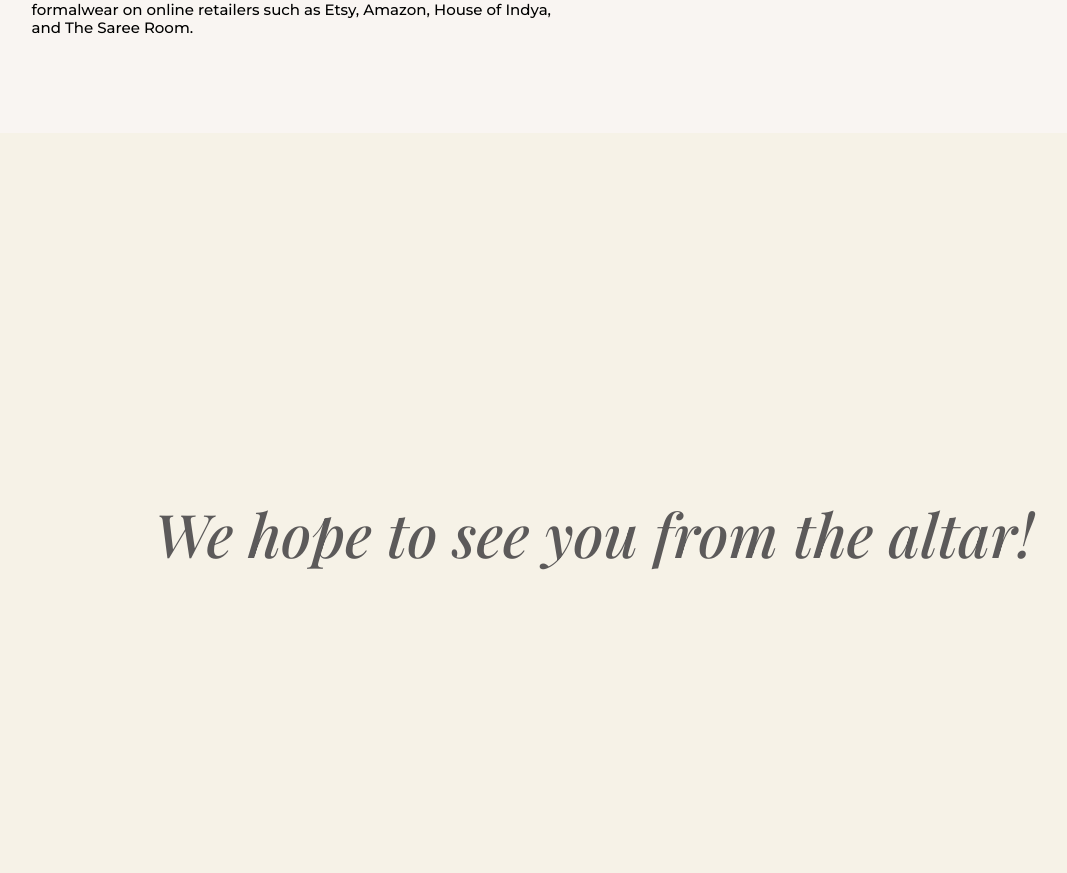
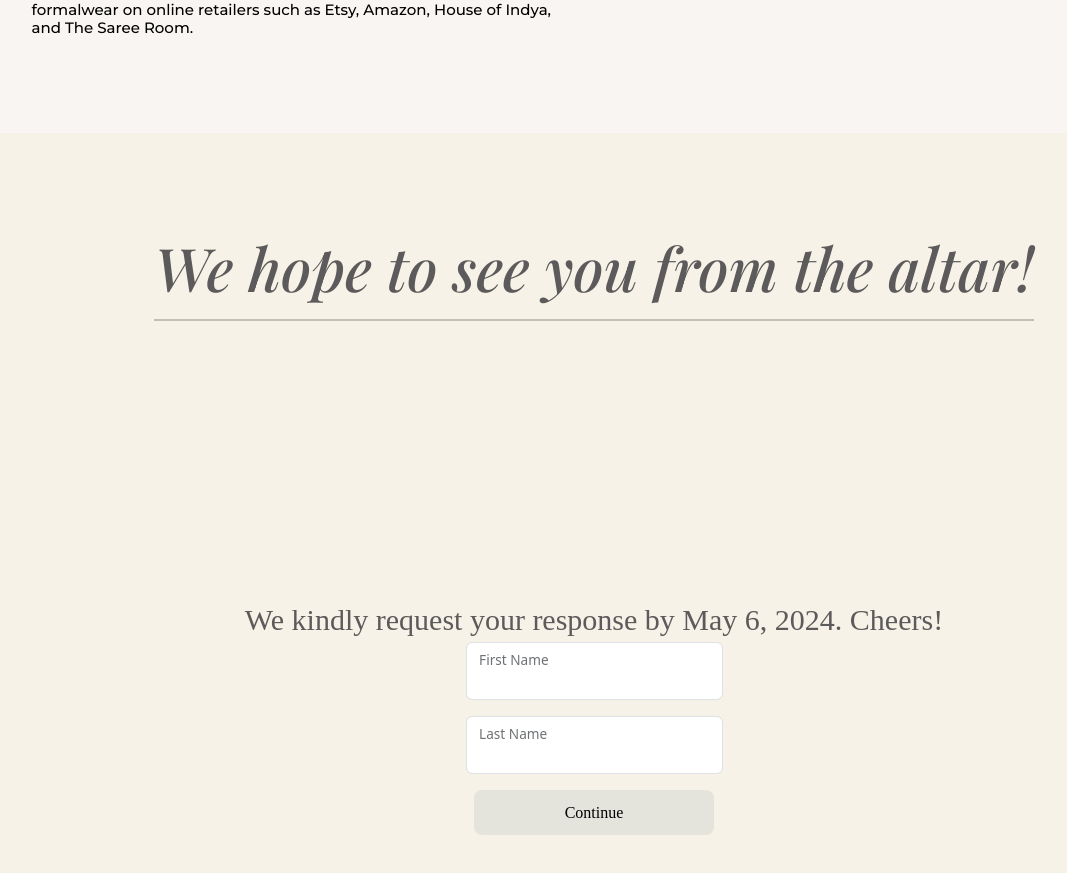
Before and after one commit to MichaelSault/TanyaWeddingWebsite, a React (Vite) app: page / in a window 1280 px wide. Shown: the part 3786-4659 px from the top of the page, without its empty margins (46-1113 px from the left). Built offline with nearby package versions, Linux system fonts and the light colour scheme; a web font is replaced by a local one.

Commit message:
started building simplified RSVP system for proof on concept

```diff
--- a/src/App.css
+++ b/src/App.css
@@ -389,7 +389,14 @@ h6 {
   margin: 0;
   color: #5c5a5a;
   text-align: center;
+}
 
+.rsvpText {
+  font-size: 30px;
+  font-family: Elsie-Regular;
+  margin: 0;
+  color: #5c5a5a;
+  text-align: center;
 }
 
 .poiret {
@@ -509,7 +516,6 @@ hr {
   align-items: center;
   height: 100vh;
   justify-content: center;
-  padding: 10em 3em;
   /* border-style: dashed; */
   background-color: #f6f2e7;
 }
@@ -534,7 +540,7 @@ hr {
 }
 
 .rsvpDeadline {
-  height: 100%;
+  max-height: 50%;
   width: 50%;
   /* border-style: dashed; */
   display: flex;
@@ -756,7 +762,6 @@ hr {
 
   .rsvpDeadline {
     width: 100%;
-    padding-top: 4em;
     align-items: center;
     text-align: center;
   }
--- a/src/components/RSVPTag.compopnent.jsx
+++ b/src/components/RSVPTag.compopnent.jsx
@@ -1,20 +1,112 @@
 import { Button } from '@mui/material';
+import {useState, useEffect} from 'react';
+import FloatingLabel from "react-bootstrap/FloatingLabel";
+import Form from "react-bootstrap/Form";
+import axios from 'axios';
 import '../App.css';
 
 function RSVPTag() {
 
+    const [returnedData, setReturnedData] = useState({
+        email: "",
+        code: "",
+        firstName: "",
+        lastName: "",
+        sangeet: "",
+        maiyan: "",
+        mendhi: "",
+        choora: "",
+        sikh: "",
+        civil: "",
+        diet: "",
+        comments: ""
+    });
+
+    const [rsvpData, setRsvpData] = useState({
+        email: String,
+        code: String,
+        firstName: String,
+        lastName: String,
+        sangeet: Number,
+        maiyan: Number,
+        mendhi: Number,
+        choora: Number,
+        sikh: Number,
+        civil: Number,
+        diet: String,
+        comments: String
+    });
+
+
+    const handleChange = (event) => {
+        const {name, value} = event.target;
+        console.log(value);
+
+        setRsvpData(prev => {
+            return {
+                ...prev,
+                [name]: value,
+            };
+        });
+      };
+
+      const handleSubmit = async(event) => {
+        event.preventDefault();
+        console.log(rsvpData.email);
+
+        //use this function if RSVP-ing with CODE
+        /* const userData = await axios.get("http://localhost:3001/RSVPCode", {params: {code: guest.code}})
+        .then(res => res.data)
+        .catch(err => console.log(err)); */
+
+        //use this function if RSVP-ing with EMAIL
+        const userData = await axios.get("http://localhost:3001/RSVPEmail", {params: {email: rsvpData.email}})
+        .then(res => res.data)
+        .catch(err => console.log(err));
+
+        console.log(userData);
+        setReturnedData(userData);
+      };
 
     return (
         <>
             <div className='rsvpRow'>
             <div className='rsvpTitle'>
                     <h6><i>We hope to see you from the altar!</i></h6>
-                    {/* <hr className='hrRSVP'/> */}
+                    <hr className='hrRSVP'/>
             </div>
-                {/* <div className='rsvpDeadline'>
-                    <h7 className='elsie'>We kindly request your response by May 6, 2024.  Cheers!</h7>
-                    <button disabled={true} className='rsvpTagButton elsie'>RSVP now</button>
-                </div> */}
+            <div className='rsvpDeadline'>
+                <p className='elsie rsvpText'>We kindly request your response by May 6, 2024.  Cheers!</p>
+
+            <FloatingLabel
+                controlId="firstName"
+                name="firstName"
+                label="First Name"
+                className="mb-3"
+            >
+            <Form.Control
+                type="text"
+                name="firstName"
+                onChange={handleChange}
+            />
+            </FloatingLabel>
+
+            <FloatingLabel
+                controlId="lastName"
+                name="lastName"
+                label="Last Name"
+                className="mb-3"
+            >
+            <Form.Control
+                type="text"
+                name="lastName"
+                onChange={handleChange}
+            />
+            </FloatingLabel>
+
+            <button disabled={false} className='rsvpTagButton elsie' onClick={handleSubmit}>Continue</button>
+            </div>
+
             </div>
         </>
   )
```
Also changed, not shown: server.js (+15 -1 lines).
